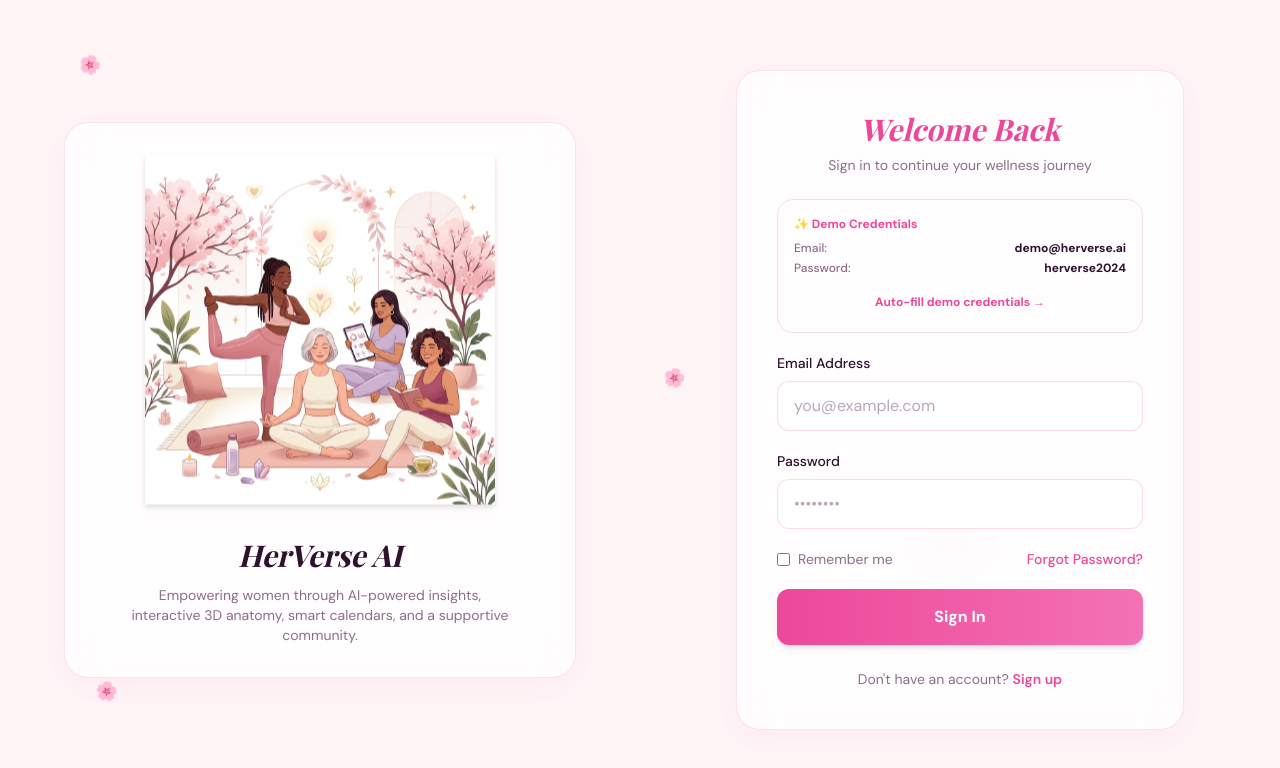
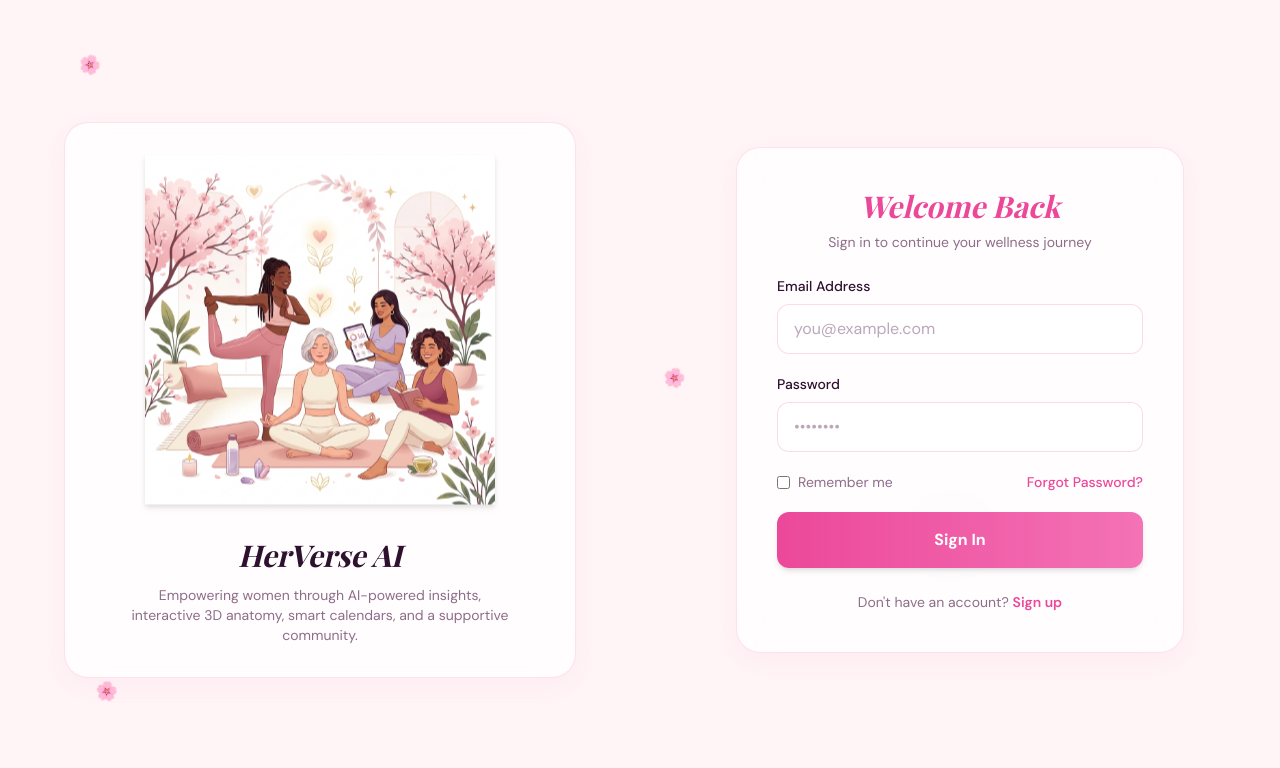
Before and after one commit to me7Ayushrana/HerVerseAI, a React (Vite) app in the folder client/: page /login in a window 1280 px wide. Shown: the top 768 px of the page. Built offline with nearby package versions, Linux system fonts and the light colour scheme; a web font is replaced by a local one.

Commit message:
Remove demo credentials banner from login page

```diff
--- a/client/src/pages/Auth/Login.jsx
+++ b/client/src/pages/Auth/Login.jsx
@@ -15,11 +15,6 @@
   const handleChange = (e) => {
     setFormData({ ...formData, [e.target.name]: e.target.value });
     if (error) setError('');
-  };
-
-  const fillDemo = () => {
-    setFormData({ email: 'demo@herverse.ai', password: 'herverse2024' });
-    setError('');
   };
 
   const handleSubmit = (e) => {
@@ -85,28 +80,6 @@
             <p className="text-muted text-sm">Sign in to continue your wellness journey</p>
           </div>
 
-          {/* Demo credentials banner */}
-          <div className="mb-5 p-4 bg-primary/5 border border-primary/20 rounded-2xl text-xs">
-            <p className="font-bold text-primary mb-2 flex items-center gap-1.5">✨ Demo Credentials</p>
-            <div className="space-y-1 text-muted font-medium">
-              <div className="flex justify-between">
-                <span>Email:</span>
-                <span className="font-bold text-textMain">demo@herverse.ai</span>
-              </div>
-              <div className="flex justify-between">
-                <span>Password:</span>
-                <span className="font-bold text-textMain">herverse2024</span>
-              </div>
-            </div>
-            <button
-              type="button"
-              onClick={fillDemo}
-              className="mt-3 w-full py-1.5 rounded-xl bg-primary/10 hover:bg-primary/20 text-primary font-bold text-xs transition-all cursor-pointer"
-            >
-              Auto-fill demo credentials →
-            </button>
-          </div>
-
           <form onSubmit={handleSubmit} className="space-y-5">
             {error && (
               <div className="bg-red-50 border border-red-200 text-red-700 p-3 rounded-xl text-sm font-medium">
```
